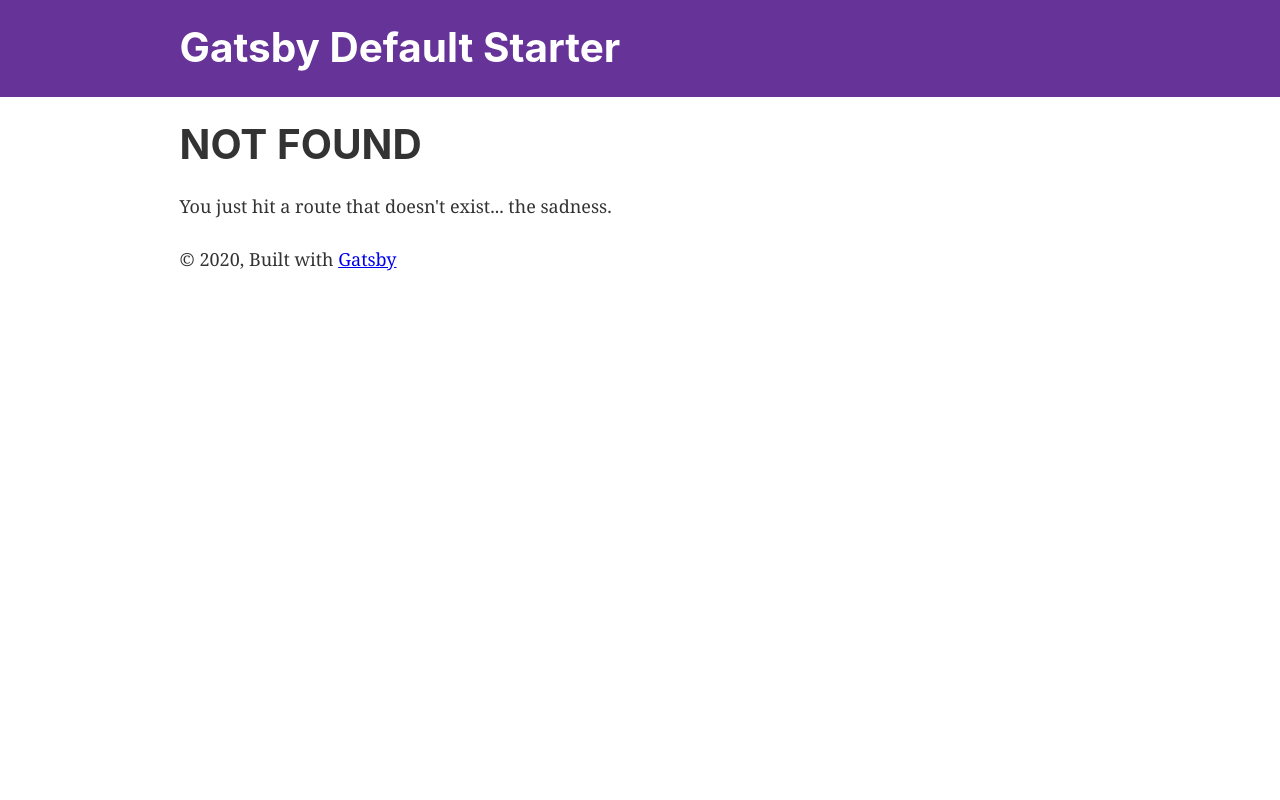
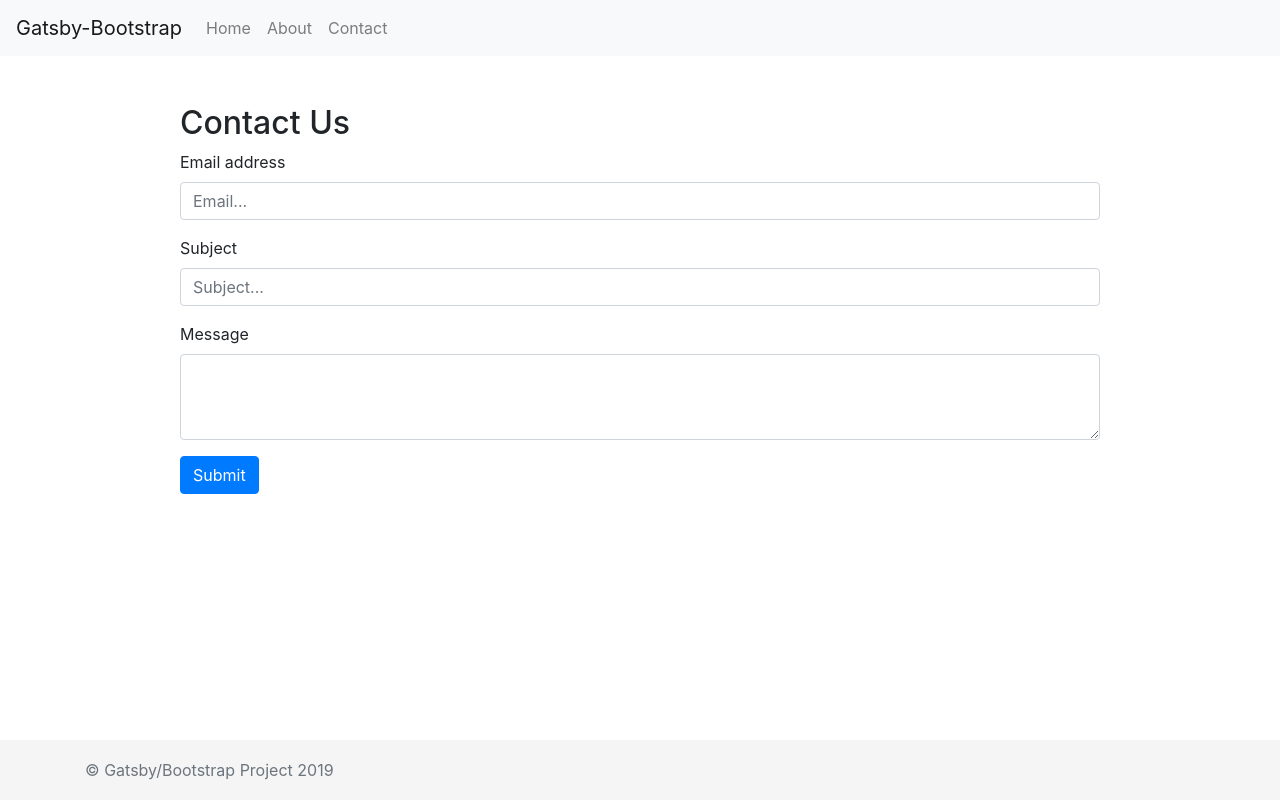
Before and after one commit to grizzCode/gatsbyGraphQL, a Gatsby site: page /contact in a window 1280 px wide. Before the commit this address had no page. Built offline with nearby package versions, Linux system fonts and the light colour scheme; Gatsby itself is replaced by a stand-in of ours.

Commit message:
inital commit gatsby project

```diff
--- a/gatsby-browser.js
+++ b/gatsby-browser.js
@@ -5,3 +5,5 @@
  */
 
 // You can delete this file if you're not using it
+import "./node_modules/bootstrap/dist/css/bootstrap.css"
+import './src/styles/global.css'
--- a/gatsby-config.js
+++ b/gatsby-config.js
@@ -1,6 +1,6 @@
 module.exports = {
   siteMetadata: {
-    title: `Gatsby Default Starter`,
+    title: `Hello Gatsby`,
     description: `Kick off your next, great Gatsby project with this default starter. This barebones starter ships with the main Gatsby configuration files you might need.`,
     author: `@gatsbyjs`,
   },
@@ -27,6 +27,16 @@ module.exports = {
         icon: `src/images/gatsby-icon.png`, // This path is relative to the root of the site.
       },
     },
+    {
+      resolve: `gatsby-source-filesystem`,
+      options: {
+        name: `pages`,
+        path: `${__dirname}/src/`,
+      },
+    },
+    {
+      resolve: 'gatsby-transformer-remark'
+    }
     // this (optional) plugin enables Progressive Web App + Offline functionality
     // To learn more, visit: https://gatsby.dev/offline
     // `gatsby-plugin-offline`,
--- a/package.json
+++ b/package.json
@@ -5,16 +5,19 @@
   "version": "0.1.0",
   "author": "Kyle Mathews <mathews.kyle@gmail.com>",
   "dependencies": {
+    "bootstrap": "^4.5.2",
     "gatsby": "^2.24.54",
     "gatsby-image": "^2.4.17",
     "gatsby-plugin-manifest": "^2.4.28",
     "gatsby-plugin-offline": "^3.2.27",
     "gatsby-plugin-react-helmet": "^3.3.10",
     "gatsby-plugin-sharp": "^2.6.32",
-    "gatsby-source-filesystem": "^2.3.28",
+    "gatsby-source-filesystem": "^2.3.29",
+    "gatsby-transformer-remark": "^2.8.34",
     "gatsby-transformer-sharp": "^2.5.14",
     "prop-types": "^15.7.2",
     "react": "^16.12.0",
+    "react-bootstrap": "^1.3.0",
     "react-dom": "^16.12.0",
     "react-helmet": "^6.1.0"
   },
--- /dev/null
+++ b/src/components/footer.js
@@ -0,0 +1,13 @@
+import React from 'react'
+import footerStyles from './footer.module.css'
+
+ const Footer = () => {
+  return(
+    <footer className={footerStyles.footer}>
+      <div className="container">
+        <span className="text-muted">© Gatsby/Bootstrap Project 2019</span>
+      </div>
+    </footer>
+  )
+}
+export default Footer
--- /dev/null
+++ b/src/components/footer.module.css
@@ -0,0 +1,8 @@
+.footer {
+  position: absolute;
+  bottom: 0;
+  width: 100%;
+  height: 60px;
+  line-height: 60px;
+  background-color: #f5f5f5;
+}
--- a/src/components/header.js
+++ b/src/components/header.js
@@ -1,42 +1,34 @@
-import { Link } from "gatsby"
-import PropTypes from "prop-types"
+
 import React from "react"
+import { Navbar, Nav } from 'react-bootstrap'
+import { Link } from 'gatsby'
 
-const Header = ({ siteTitle }) => (
-  <header
-    style={{
-      background: `rebeccapurple`,
-      marginBottom: `1.45rem`,
-    }}
-  >
-    <div
-      style={{
-        margin: `0 auto`,
-        maxWidth: 960,
-        padding: `1.45rem 1.0875rem`,
-      }}
-    >
-      <h1 style={{ margin: 0 }}>
-        <Link
-          to="/"
-          style={{
-            color: `white`,
-            textDecoration: `none`,
-          }}
-        >
-          {siteTitle}
-        </Link>
-      </h1>
-    </div>
-  </header>
+const Header = (props) => (
+  <>
+  <Navbar bg="light" expand="lg">
+  <Navbar.Brand>Gatsby-Bootstrap</Navbar.Brand>
+  <Navbar.Toggle aria-controls="basic-navbar-nav" />
+  <Navbar.Collapse id="basic-navbar-nav">
+    <Nav className="mr-auto">
+      <Nav.Link as={Link} to="/">Home</Nav.Link>
+      <Nav.Link as={Link} to="/about">About</Nav.Link>
+      <Nav.Link as={Link} to="/contact">Contact</Nav.Link>
+      {/* <Nav.Link href="#link">Link</Nav.Link>
+      <NavDropdown title="Dropdown" id="basic-nav-dropdown">
+        <NavDropdown.Item href="#action/3.1">Action</NavDropdown.Item>
+        <NavDropdown.Item href="#action/3.2">Another action</NavDropdown.Item>
+        <NavDropdown.Item href="#action/3.3">Something</NavDropdown.Item>
+        <NavDropdown.Divider />
+        <NavDropdown.Item href="#action/3.4">Separated link</NavDropdown.Item>
+      </NavDropdown> */}
+    </Nav>
+    {/* <Form inline>
+      <FormControl type="text" placeholder="Search" className="mr-sm-2" />
+      <Button variant="outline-success">Search</Button>
+    </Form> */}
+  </Navbar.Collapse>
+</Navbar>
+</>
 )
 
-Header.propTypes = {
-  siteTitle: PropTypes.string,
-}
-
-Header.defaultProps = {
-  siteTitle: ``,
-}
-
 export default Header
--- /dev/null
+++ b/src/components/post.js
@@ -0,0 +1,17 @@
+import React from 'react'
+import { Card, Button } from 'react-bootstrap'
+
+const Post = (props) => (
+  <Card style={{ width: '30rem', marginTop: '2rem'}}>
+    <Card.Img variant="top" src={props.img}/>
+    <Card.Body>
+      <Card.Title>{props.title}</Card.Title>
+      <Card.Text>
+        {props.preview}
+      </Card.Text>
+      <Button variant="primary">Go somewhere</Button>
+    </Card.Body>
+  </Card>
+)
+
+export default Post
--- /dev/null
+++ b/src/layouts/PrimaryLayout.js
@@ -0,0 +1,21 @@
+import React from 'react'
+import Header from '../components/header'
+import Footer from '../components/footer'
+
+const PrimaryLayout = (props) => (
+  <>
+  <Header />
+  <div className="container">
+    <div className="row justify-content-md-center">
+      <div className={props.grid}>
+        {props.children}
+      </div>
+    </div>
+  </div>
+  <Footer />
+</>
+)
+
+
+
+export default PrimaryLayout
--- /dev/null
+++ b/src/pages/contact.js
@@ -0,0 +1,36 @@
+import React from 'react'
+import { Form, Button } from 'react-bootstrap'
+import PrimaryLayout from '../layouts/PrimaryLayout'
+
+
+const ContactPage = () => {
+  return (
+    <>
+      <PrimaryLayout grid="col-10">
+        <div className="pt-5">
+          <h2>Contact Us</h2>
+          <Form>
+            <Form.Group controlId="contactFrom.Email">
+              <Form.Label>Email address</Form.Label>
+              <Form.Control type="email" placeholder="Email..." />
+            </Form.Group>
+            <Form.Group controlId="contactFrom.Subject">
+              <Form.Label>Subject</Form.Label>
+              <Form.Control type="text" placeholder="Subject..." />
+            </Form.Group>
+            <Form.Group controlId="contactFrom.Message">
+              <Form.Label>Message</Form.Label>
+              <Form.Control as="textarea" rows="3" />
+            </Form.Group>
+            <Form.Group controlId="contactFrom.Submit">
+              <Button>Submit</Button>
+            </Form.Group>
+          </Form>
+        </div>
+      </PrimaryLayout>
+    </>
+  )
+}
+
+
+export default ContactPage
--- a/src/pages/index.js
+++ b/src/pages/index.js
@@ -1,22 +1,39 @@
-import React from "react"
-import { Link } from "gatsby"
+import React from 'react'
+import Post from '../components/post'
+import PrimaryLayout from '../layouts/PrimaryLayout'
+import { graphql } from 'gatsby'
+// import Image from "../components/image"
+// import SEO from "../components/seo"
 
-import Layout from "../components/layout"
-import Image from "../components/image"
-import SEO from "../components/seo"
+export default (props) => {
+  console.log(props.data)
 
-const IndexPage = () => (
-  <Layout>
-    <SEO title="Home" />
-    <h1>Hi people</h1>
-    <p>Welcome to your new Gatsby site.</p>
-    <p>Now go build something great.</p>
-    <div style={{ maxWidth: `300px`, marginBottom: `1.45rem` }}>
-      <Image />
-    </div>
-    <Link to="/page-2/">Go to page 2</Link> <br />
-    <Link to="/using-typescript/">Go to "Using TypeScript"</Link>
-  </Layout>
-)
+  return (
+    <>
+      <PrimaryLayout grid="col-xs-6">
+        {props.data.allMarkdownRemark.nodes.map(node => (
+          <Post
+            title={node.frontmatter.title}
+            preview={node.excerpt}
+            img={node.frontmatter.image} />
+        ))}
+      </PrimaryLayout>
+    </>
+  )
+}
 
-export default IndexPage
+
+export const query = graphql`{
+  allMarkdownRemark {
+    nodes {
+      frontmatter {
+        title
+        date
+        keywords
+        image
+      }
+      excerpt
+      html
+    }
+  }
+}`
--- /dev/null
+++ b/src/styles/global.css
@@ -0,0 +1,6 @@
+body {
+  min-height: 100vh;
+  position: relative;
+  margin: 0;
+  padding-bottom: 60px;
+}
```
Also changed, not shown: src/pages/about.js (added, +17 -0 lines), src/pages/test.js (added, +15 -0 lines), src/posts/firstBlogPost.md (added, +8 -0 lines), src/posts/secondBlogPost.md (added, +8 -0 lines), 1 other file.
